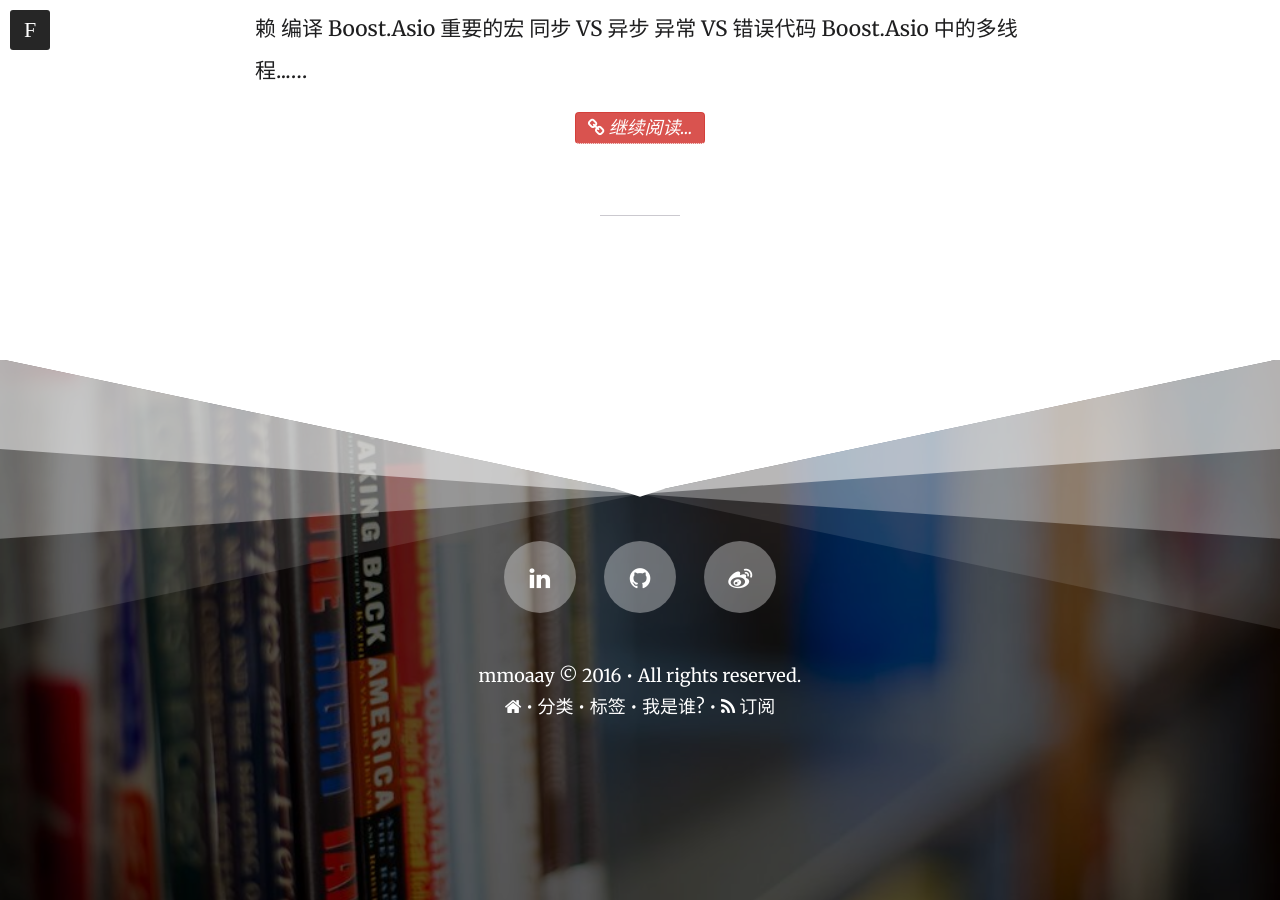
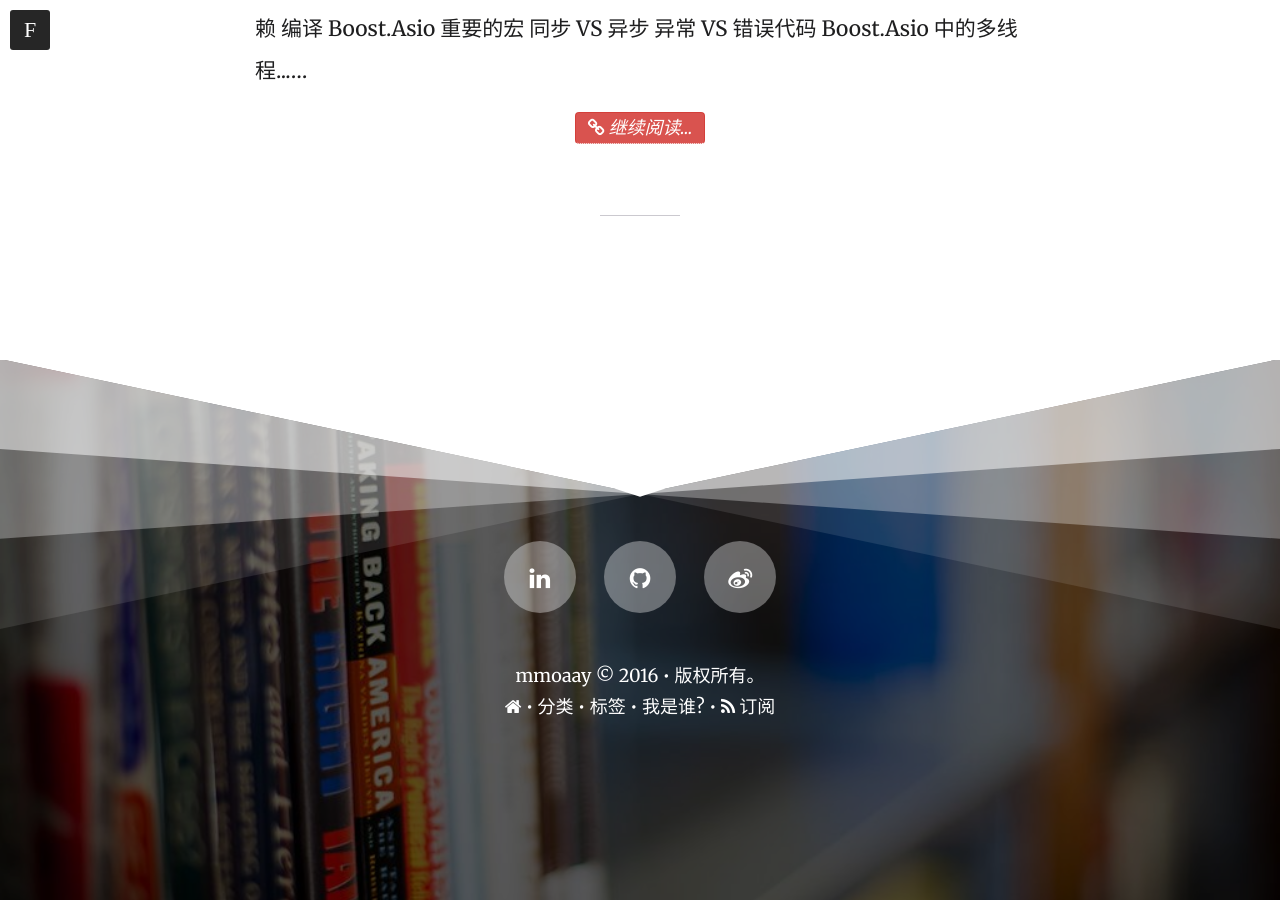
Before and after one commit to mmoaay/mmoaay.github.io, a Jekyll site: the page built from index.html, in a window 1280 px wide and 900 px high, scrolled down 1660 px. Built offline with Jekyll 4.4.1, drawn with Linux system fonts in a browser that asks for light colours; nearby versions of some CDN libraries; the list of posts is cut into pages by our own code.

Commit message:
编辑资源

```diff
--- a/_includes/footer.html
+++ b/_includes/footer.html
@@ -9,53 +9,53 @@
 
             <ul class="social-icons">
             {% if site.owner.twitter %}<li>
-                <a href="http://twitter.com/{{ site.owner.twitter }}" data-toggle="tooltip" title="{{ site.owner.name}} on Twitter" target="_blank">
+                <a href="http://twitter.com/{{ site.owner.twitter }}" data-toggle="tooltip" title="{{ site.owner.name}} 的 Twitter" target="_blank">
                     <i class="icon-twitter"></i>
                 </a>
             </li>{% endif %}
             {% if site.owner.facebook %}<li>
-                <a href="http://facebook.com/{{ site.owner.facebook }}" data-toggle="tooltip" title="{{ site.owner.name}} on Facebook" target="_blank">
+                <a href="http://facebook.com/{{ site.owner.facebook }}" data-toggle="tooltip" title="{{ site.owner.name}} 的 Facebook" target="_blank">
                     <i class="icon-facebook"></i>
                 </a>
             </li>{% endif %}
             {% if site.owner.google_plus %}<li>
-                <a href="{{ site.owner.google_plus }}" data-toggle="tooltip" title="{{ site.owner.name}} on Google+" target="_blank">
+                <a href="{{ site.owner.google_plus }}" data-toggle="tooltip" title="{{ site.owner.name}} 的 Google+" target="_blank">
                     <i class="icon-google-plus"></i>
                 </a>
             </li>{% endif %}
             {% if site.owner.stackexchange %}<li>
-                <a href="{{ site.owner.stackexchange }}" data-toggle="tooltip" title="{{ site.owner.name}} on StackExchange" target="_blank">
+                <a href="{{ site.owner.stackexchange }}" data-toggle="tooltip" title="{{ site.owner.name}} 的 StackExchange" target="_blank">
                     <i class="icon-stackexchange"></i>
                 </a>
             </li>{% endif %}
             {% if site.owner.linkedin %}<li>
-                <a href="{{ site.owner.linkedin }}" data-toggle="tooltip" title="{{ site.owner.name}} on LinkedIn" target="_blank">
+                <a href="{{ site.owner.linkedin }}" data-toggle="tooltip" title="{{ site.owner.name}} 的 LinkedIn" target="_blank">
                     <i class="icon-linkedin"></i>
                 </a>
             </li>{% endif %}
             {% if site.owner.instagram %}<li>
-                <a href="http://instagram.com/{{ site.owner.instagram }}" data-toggle="tooltip" title="{{ site.owner.name}} on Instagram" target="_blank">
+                <a href="http://instagram.com/{{ site.owner.instagram }}" data-toggle="tooltip" title="{{ site.owner.name}} 的 Instagram" target="_blank">
                     <i class="icon-instagram"></i>
                 </a>
             </li>{% endif %}
             {% if site.owner.flickr %}<li>
-                <a href="http://www.flickr.com/photos/{{ site.owner.flickr }}" data-toggle="tooltip" title="{{ site.owner.name}} on Flickr" target="_blank">
+                <a href="http://www.flickr.com/photos/{{ site.owner.flickr }}" data-toggle="tooltip" title="{{ site.owner.name}} 的 Flickr" target="_blank">
                     <i class="icon-flickr"></i>
                 </a>
             </li>{% endif %}
             {% if site.owner.github %}<li>
-                <a href="http://github.com/{{ site.owner.github }}" data-toggle="tooltip" title="{{ site.owner.name}} on Github" target="_blank">
+                <a href="http://github.com/{{ site.owner.github }}" data-toggle="tooltip" title="{{ site.owner.name}} 的 Github" target="_blank">
                     <i class="icon-github"></i>
                 </a>
             </li>{% endif %}
             {% if site.owner.weibo %}<li>
-                <a href="http://weibo.com/{{ site.owner.weibo }}" data-toggle="tooltip" title="{{ site.owner.name}} on Weibo" target="_blank">
+                <a href="http://weibo.com/{{ site.owner.weibo }}" data-toggle="tooltip" title="{{ site.owner.name}} 的 Weibo" target="_blank">
                     <i class="icon-weibo"></i>
                 </a>
             </li>{% endif %}
         </ul>
             <div>
-                <a href="{{ site.url }}/about/">{{ site.owner.name }}</a> &copy; {{ site.time | date: '%Y' }} &bull; All rights reserved.
+                <a href="{{ site.url }}/about/">{{ site.owner.name }}</a> &copy; {{ site.time | date: '%Y' }} &bull; 版权所有。
             </div>
             <ul class="menu-items">
             {% for link in site.links %}
--- a/_includes/share.html
+++ b/_includes/share.html
@@ -1,6 +1,6 @@
 <div class="post-share text-center">
     <p class="light small">
-        Share this post
+        分享本文
     </p>
     <ul class="social-mini">
         <li>
--- a/_includes/signoff.html
+++ b/_includes/signoff.html
@@ -1,5 +1,5 @@
 <div class="post-author text-center">
 	        <img src="{{site.url}}/images/{{ site.owner.avatar }}" alt="{{ site.owner.name }}'s photo" itemprop="image" class="post-avatar img-circle img-responsive"/>
-	    <h4 class="bordered-bottom vcard author" itemprop="author" itemscope itemtype="http://schema.org/Person">By <span itemprop="name" class="fn"><a href="{{ site.url }}/about" title="About {{ site.owner.name }}" itemprop="url">{{ site.owner.name }}</a></span></h4>
+	    <h4 class="bordered-bottom vcard author" itemprop="author" itemscope itemtype="http://schema.org/Person">来自 <span itemprop="name" class="fn"><a href="{{ site.url }}/about" title="关于 {{ site.owner.name }}" itemprop="url">{{ site.owner.name }}</a></span></h4>
 	    <p>{{ site.owner.description }}</p>
 </div>
--- a/_layouts/post.html
+++ b/_layouts/post.html
@@ -41,7 +41,7 @@
                         <div class="cursive" style="color: #000; font-style:italic;">{{ page.description }}</div>
                         <div class="post-info text-center small">
                             {% if page.modified %}<span class="entry-date date published">{% else %}<span class="entry-date date published updated">{% endif %}<time datetime="{{ page.date | date_to_xmlschema }}" class="post-time" itemprop="datePublished">{{ page.date | date: "%d %b %Y" }}</time><span>{% if page.modified %}{% if modifiedtime != posttime %} and <code>last modified on <span class="entry-date date updated"><time datetime="{{ page.modified | date: "%Y-%m-%d" }}" itemprop="dateModified">{{ page.modified | date: "%d %b %Y" }}</time></code></span>{% endif %}{% endif %}
-                            in <span class="post-tags">{% for tag in page.categories %}<a href="{{ site.url }}/categories/index.html#{{ page.categories | cgi_encode }}" data-toggle="tooltip" title="Other posts from the {{ tag | capitalize }} category" rel="tag">{{ tag | capitalize }}</a>{% unless forloop.last %}&nbsp;&bull;&nbsp;{% endunless %}{% endfor %}</span>{% if site.readtime %}&nbsp;<span class="post-tags"><i class="icon-time"></i>&nbsp;{% if readtime > 1 and readtime < 1.5 %}已读1分钟{% endif %}{% if readtime > 1.5 %}已读<span class="time">{{ readtime }}</span>分钟{% endif %}{% if readtime < 1 %}阅读不足1分钟{% endif %}</span>{% endif %}
+                            in <span class="post-tags">{% for tag in page.categories %}<a href="{{ site.url }}/categories/index.html#{{ page.categories | cgi_encode }}" data-toggle="tooltip" title="来自 {{ tag | capitalize }} 分类的其它文章" rel="tag">{{ tag | capitalize }}</a>{% unless forloop.last %}&nbsp;&bull;&nbsp;{% endunless %}{% endfor %}</span>{% if site.readtime %}&nbsp;<span class="post-tags"><i class="icon-time"></i>&nbsp;{% if readtime > 1 and readtime < 1.5 %}已读1分钟{% endif %}{% if readtime > 1.5 %}已读<span class="time">{{ readtime }}</span>分钟{% endif %}{% if readtime < 1 %}阅读不足1分钟{% endif %}</span>{% endif %}
                         </div>
                     </header>
                     <div class="post-body bordered-bottom" itemprop="description">
@@ -55,7 +55,7 @@
                     {% if tagsize != 0 %}
                     <div class="entry-tags text-center">
 
-                        <i class="icon-tags"></i>&nbsp;Tagged with {% for tag in page.tags %}<a href="{{ site.url }}/tags/index.html#{{ tag | cgi_encode }}" data-toggle="tooltip" title="Posts tagged with {{ tag }}" rel="tag">{{ tag }}</a>{% unless forloop.last %}&nbsp;&bull;&nbsp;{% endunless %}{% endfor %}
+                        <i class="icon-tags"></i>&nbsp;标签 {% for tag in page.tags %}<a href="{{ site.url }}/tags/index.html#{{ tag | cgi_encode }}" data-toggle="tooltip" title="文章标签为 {{ tag }}" rel="tag">{{ tag }}</a>{% unless forloop.last %}&nbsp;&bull;&nbsp;{% endunless %}{% endfor %}
 
                     </div>
                     {% endif %}
--- a/index.html
+++ b/index.html
@@ -91,7 +91,7 @@
 	                    </ul>
 	                    <div class="post-info text-center small">
 	                        Status posted @ <time datetime="{{ post.date | date_to_xmlschema }}" class="post-time">{{ post.date | date: "%d %b %Y" }}</time>{% if post.modified %}{% if modifiedtime != posttime %} and <code>last modified on <time datetime="{{ post.modified | date: "%Y-%m-%d" }}" itemprop="dateModified">{{ post.modified | date: "%d %b %Y" }}</time></code>{% endif %}{% endif %}
-	                        in <span class="post-tags">{% for tag in post.categories %}<a href="{{ site.url }}/categories/index.html#{{ post.categories | cgi_encode }}" data-toggle="tooltip" title="Other posts from the {{ tag | capitalize }} category" rel="tag">{{ tag | capitalize }}</a>{% unless forloop.last %}&nbsp;&bull;&nbsp;{% endunless %}{% endfor %}</span>&nbsp;<span class="post-tags">by {{ site.owner.name }}</span>
+	                        in <span class="post-tags">{% for tag in post.categories %}<a href="{{ site.url }}/categories/index.html#{{ post.categories | cgi_encode }}" data-toggle="tooltip" title="来自 {{ tag | capitalize }} 分类的其它文章" rel="tag">{{ tag | capitalize }}</a>{% unless forloop.last %}&nbsp;&bull;&nbsp;{% endunless %}{% endfor %}</span>&nbsp;<span class="post-tags">by {{ site.owner.name }}</span>
 	                        <div class="post-body bordered-bottom"></div>
 	                    </div>
 	                </header>
@@ -112,7 +112,7 @@
 	                    </h2>
 	                    <div class="post-info text-center small">
 	                        <time datetime="{{ post.date | date_to_xmlschema }}" class="post-time">{{ post.date | date: "%d %b %Y" }}</time>{% if post.modified %}{% if modifiedtime != posttime %} and <code>last modified on <time datetime="{{ post.modified | date: "%Y-%m-%d" }}" itemprop="dateModified">{{ post.modified | date: "%d %b %Y" }}</time></code>{% endif %}{% endif %}
-	                        in <span class="post-tags">{% for tag in post.categories %}<a href="{{ site.url }}/categories/index.html#{{ post.categories | cgi_encode }}" data-toggle="tooltip" title="Other posts from the {{ tag | capitalize }} category" rel="tag">{{ tag | capitalize }}</a>{% unless forloop.last %}&nbsp;&bull;&nbsp;{% endunless %}{% endfor %}</span>{% if site.readtime %}&nbsp;<span class="post-tags"><i class="icon-time"></i>&nbsp;{% if readtime > 1 and readtime < 1.5 %}已读1分钟{% endif %}{% if readtime > 1.5 %}已读<span class="time">{{ readtime }}</span>分钟{% endif %}{% if readtime < 1 %}阅读不足1分钟{% endif %}</span>{% endif %}
+	                        in <span class="post-tags">{% for tag in post.categories %}<a href="{{ site.url }}/categories/index.html#{{ post.categories | cgi_encode }}" data-toggle="tooltip" title="来自 {{ tag | capitalize }} 分类的其它文章" rel="tag">{{ tag | capitalize }}</a>{% unless forloop.last %}&nbsp;&bull;&nbsp;{% endunless %}{% endfor %}</span>{% if site.readtime %}&nbsp;<span class="post-tags"><i class="icon-time"></i>&nbsp;{% if readtime > 1 and readtime < 1.5 %}已读1分钟{% endif %}{% if readtime > 1.5 %}已读<span class="time">{{ readtime }}</span>分钟{% endif %}{% if readtime < 1 %}阅读不足1分钟{% endif %}</span>{% endif %}
 	                    </div>
 	                </header>
 	                <div class="post-body bordered-bottom">
@@ -153,7 +153,7 @@
 	                    </h2>
 	                    <div class="post-info text-center small">
 	                        <time datetime="{{ post.date | date_to_xmlschema }}" class="post-time">{{ post.date | date: "%d %b %Y" }}</time>{% if post.modified %}{% if modifiedtime != posttime %} and <code>last modified on <time datetime="{{ post.modified | date: "%Y-%m-%d" }}" itemprop="dateModified">{{ post.modified | date: "%d %b %Y" }}</time></code>{% endif %}{% endif %}
-	                        in <span class="post-tags">{% for tag in post.categories %}<a href="{{ site.url }}/categories/index.html#{{ post.categories | cgi_encode }}" data-toggle="tooltip" title="Other posts from the {{ tag | capitalize }} category" rel="tag">{{ tag | capitalize }}</a>{% unless forloop.last %}&nbsp;&bull;&nbsp;{% endunless %}{% endfor %}</span>{% if site.readtime %}&nbsp;<span class="post-tags"><i class="icon-time"></i>&nbsp;{% if readtime > 1 and readtime < 1.5 %}已读1分钟{% endif %}{% if readtime > 1.5 %}已读<span class="time">{{ readtime }}</span>分钟{% endif %}{% if readtime < 1 %}阅读不足1分钟{% endif %}</span>{% endif %}
+	                        in <span class="post-tags">{% for tag in post.categories %}<a href="{{ site.url }}/categories/index.html#{{ post.categories | cgi_encode }}" data-toggle="tooltip" title="来自 {{ tag | capitalize }} 分类的其它文章" rel="tag">{{ tag | capitalize }}</a>{% unless forloop.last %}&nbsp;&bull;&nbsp;{% endunless %}{% endfor %}</span>{% if site.readtime %}&nbsp;<span class="post-tags"><i class="icon-time"></i>&nbsp;{% if readtime > 1 and readtime < 1.5 %}已读1分钟{% endif %}{% if readtime > 1.5 %}已读<span class="time">{{ readtime }}</span>分钟{% endif %}{% if readtime < 1 %}阅读不足1分钟{% endif %}</span>{% endif %}
 	                    </div>
 	                </header>
 	                <div class="post-body bordered-bottom">
@@ -188,7 +188,7 @@
 	                    </h2>
 	                    <div class="post-info text-center small">
 	                        <time datetime="{{ post.date | date_to_xmlschema }}" class="post-time">{{ post.date | date: "%d %b %Y" }}</time>{% if post.modified %}{% if modifiedtime != posttime %} and <code>last modified on <time datetime="{{ post.modified | date: "%Y-%m-%d" }}" itemprop="dateModified">{{ post.modified | date: "%d %b %Y" }}</time></code>{% endif %}{% endif %}
-	                        in <span class="post-tags">{% for tag in post.categories %}<a href="{{ site.url }}/categories/index.html#{{ post.categories | cgi_encode }}" data-toggle="tooltip" title="Other posts from the {{ tag | capitalize }} category" rel="tag">{{ tag | capitalize }}</a>{% unless forloop.last %}&nbsp;&bull;&nbsp;{% endunless %}{% endfor %}</span>{% if site.readtime %}&nbsp;<span class="post-tags"><i class="icon-time"></i>&nbsp;{% if readtime > 1 and readtime < 1.5 %}已读1分钟{% endif %}{% if readtime > 1.5 %}已读<span class="time">{{ readtime }}</span>分钟{% endif %}{% if readtime < 1 %}阅读不足1分钟{% endif %}</span>{% endif %}
+	                        in <span class="post-tags">{% for tag in post.categories %}<a href="{{ site.url }}/categories/index.html#{{ post.categories | cgi_encode }}" data-toggle="tooltip" title="来自 {{ tag | capitalize }} 分类的其它文章" rel="tag">{{ tag | capitalize }}</a>{% unless forloop.last %}&nbsp;&bull;&nbsp;{% endunless %}{% endfor %}</span>{% if site.readtime %}&nbsp;<span class="post-tags"><i class="icon-time"></i>&nbsp;{% if readtime > 1 and readtime < 1.5 %}已读1分钟{% endif %}{% if readtime > 1.5 %}已读<span class="time">{{ readtime }}</span>分钟{% endif %}{% if readtime < 1 %}阅读不足1分钟{% endif %}</span>{% endif %}
 	                    </div>
 	                </header>
 	                <div class="post-body bordered-bottom">
@@ -312,7 +312,7 @@
 	                    </ul>
 	                    <div class="post-info text-center small">
 	                        Status posted @ <time datetime="{{ post.date | date_to_xmlschema }}" class="post-time">{{ post.date | date: "%d %b %Y" }}</time>{% if post.modified %}{% if modifiedtime != posttime %} and <code>last modified on <time datetime="{{ post.modified | date: "%Y-%m-%d" }}" itemprop="dateModified">{{ post.modified | date: "%d %b %Y" }}</time></code>{% endif %}{% endif %}
-	                        in <span class="post-tags">{% for tag in post.categories %}<a href="{{ site.url }}/categories/index.html#{{ post.categories | cgi_encode }}" data-toggle="tooltip" title="Other posts from the {{ tag | capitalize }} category" rel="tag">{{ tag | capitalize }}</a>{% unless forloop.last %}&nbsp;&bull;&nbsp;{% endunless %}{% endfor %}</span>&nbsp;<span class="post-tags">by {{ site.owner.name }}</span>
+	                        in <span class="post-tags">{% for tag in post.categories %}<a href="{{ site.url }}/categories/index.html#{{ post.categories | cgi_encode }}" data-toggle="tooltip" title="来自 {{ tag | capitalize }} 分类的其它文章" rel="tag">{{ tag | capitalize }}</a>{% unless forloop.last %}&nbsp;&bull;&nbsp;{% endunless %}{% endfor %}</span>&nbsp;<span class="post-tags">by {{ site.owner.name }}</span>
 	                        <div class="post-body bordered-bottom"></div>
 	                    </div>
 	                </header>
@@ -333,7 +333,7 @@
 	                    </h2>
 	                    <div class="post-info text-center small">
 	                        <time datetime="{{ post.date | date_to_xmlschema }}" class="post-time">{{ post.date | date: "%d %b %Y" }}</time>{% if post.modified %}{% if modifiedtime != posttime %} and <code>last modified on <time datetime="{{ post.modified | date: "%Y-%m-%d" }}" itemprop="dateModified">{{ post.modified | date: "%d %b %Y" }}</time></code>{% endif %}{% endif %}
-	                        in <span class="post-tags">{% for tag in post.categories %}<a href="{{ site.url }}/categories/index.html#{{ post.categories | cgi_encode }}" data-toggle="tooltip" title="Other posts from the {{ tag | capitalize }} category" rel="tag">{{ tag | capitalize }}</a>{% unless forloop.last %}&nbsp;&bull;&nbsp;{% endunless %}{% endfor %}</span>{% if site.readtime %}&nbsp;<span class="post-tags"><i class="icon-time"></i>&nbsp;{% if readtime > 1 and readtime < 1.5 %}已读1分钟{% endif %}{% if readtime > 1.5 %}已读<span class="time">{{ readtime }}</span>分钟{% endif %}{% if readtime < 1 %}阅读不足1分钟{% endif %}</span>{% endif %}
+	                        in <span class="post-tags">{% for tag in post.categories %}<a href="{{ site.url }}/categories/index.html#{{ post.categories | cgi_encode }}" data-toggle="tooltip" title="来自 {{ tag | capitalize }} 分类的其它文章" rel="tag">{{ tag | capitalize }}</a>{% unless forloop.last %}&nbsp;&bull;&nbsp;{% endunless %}{% endfor %}</span>{% if site.readtime %}&nbsp;<span class="post-tags"><i class="icon-time"></i>&nbsp;{% if readtime > 1 and readtime < 1.5 %}已读1分钟{% endif %}{% if readtime > 1.5 %}已读<span class="time">{{ readtime }}</span>分钟{% endif %}{% if readtime < 1 %}阅读不足1分钟{% endif %}</span>{% endif %}
 	                    </div>
 	                </header>
 	                <div class="post-body bordered-bottom">
@@ -374,7 +374,7 @@
 	                    </h2>
 	                    <div class="post-info text-center small">
 	                        <time datetime="{{ post.date | date_to_xmlschema }}" class="post-time">{{ post.date | date: "%d %b %Y" }}</time>{% if post.modified %}{% if modifiedtime != posttime %} and <code>last modified on <time datetime="{{ post.modified | date: "%Y-%m-%d" }}" itemprop="dateModified">{{ post.modified | date: "%d %b %Y" }}</time></code>{% endif %}{% endif %}
-	                        in <span class="post-tags">{% for tag in post.categories %}<a href="{{ site.url }}/categories/index.html#{{ post.categories | cgi_encode }}" data-toggle="tooltip" title="Other posts from the {{ tag | capitalize }} category" rel="tag">{{ tag | capitalize }}</a>{% unless forloop.last %}&nbsp;&bull;&nbsp;{% endunless %}{% endfor %}</span>{% if site.readtime %}&nbsp;<span class="post-tags"><i class="icon-time"></i>&nbsp;{% if readtime > 1 and readtime < 1.5 %}已读1分钟{% endif %}{% if readtime > 1.5 %}已读<span class="time">{{ readtime }}</span>分钟{% endif %}{% if readtime < 1 %}阅读不足1分钟{% endif %}</span>{% endif %}
+	                        in <span class="post-tags">{% for tag in post.categories %}<a href="{{ site.url }}/categories/index.html#{{ post.categories | cgi_encode }}" data-toggle="tooltip" title="来自 {{ tag | capitalize }} 分类的其它文章" rel="tag">{{ tag | capitalize }}</a>{% unless forloop.last %}&nbsp;&bull;&nbsp;{% endunless %}{% endfor %}</span>{% if site.readtime %}&nbsp;<span class="post-tags"><i class="icon-time"></i>&nbsp;{% if readtime > 1 and readtime < 1.5 %}已读1分钟{% endif %}{% if readtime > 1.5 %}已读<span class="time">{{ readtime }}</span>分钟{% endif %}{% if readtime < 1 %}阅读不足1分钟{% endif %}</span>{% endif %}
 	                    </div>
 	                </header>
 	                <div class="post-body bordered-bottom">
@@ -409,7 +409,7 @@
 	                    </h2>
 	                    <div class="post-info text-center small">
 	                        <time datetime="{{ post.date | date_to_xmlschema }}" class="post-time">{{ post.date | date: "%d %b %Y" }}</time>{% if post.modified %}{% if modifiedtime != posttime %} and <code>last modified on <time datetime="{{ post.modified | date: "%Y-%m-%d" }}" itemprop="dateModified">{{ post.modified | date: "%d %b %Y" }}</time></code>{% endif %}{% endif %}
-	                        in <span class="post-tags">{% for tag in post.categories %}<a href="{{ site.url }}/categories/index.html#{{ post.categories | cgi_encode }}" data-toggle="tooltip" title="Other posts from the {{ tag | capitalize }} category" rel="tag">{{ tag | capitalize }}</a>{% unless forloop.last %}&nbsp;&bull;&nbsp;{% endunless %}{% endfor %}</span>{% if site.readtime %}&nbsp;<span class="post-tags"><i class="icon-time"></i>&nbsp;{% if readtime > 1 and readtime < 1.5 %}已读1分钟{% endif %}{% if readtime > 1.5 %}已读<span class="time">{{ readtime }}</span>分钟{% endif %}{% if readtime < 1 %}阅读不足1分钟{% endif %}</span>{% endif %}
+	                        in <span class="post-tags">{% for tag in post.categories %}<a href="{{ site.url }}/categories/index.html#{{ post.categories | cgi_encode }}" data-toggle="tooltip" title="来自 {{ tag | capitalize }} 分类的其它文章" rel="tag">{{ tag | capitalize }}</a>{% unless forloop.last %}&nbsp;&bull;&nbsp;{% endunless %}{% endfor %}</span>{% if site.readtime %}&nbsp;<span class="post-tags"><i class="icon-time"></i>&nbsp;{% if readtime > 1 and readtime < 1.5 %}已读1分钟{% endif %}{% if readtime > 1.5 %}已读<span class="time">{{ readtime }}</span>分钟{% endif %}{% if readtime < 1 %}阅读不足1分钟{% endif %}</span>{% endif %}
 	                    </div>
 	                </header>
 	                <div class="post-body bordered-bottom">
```
